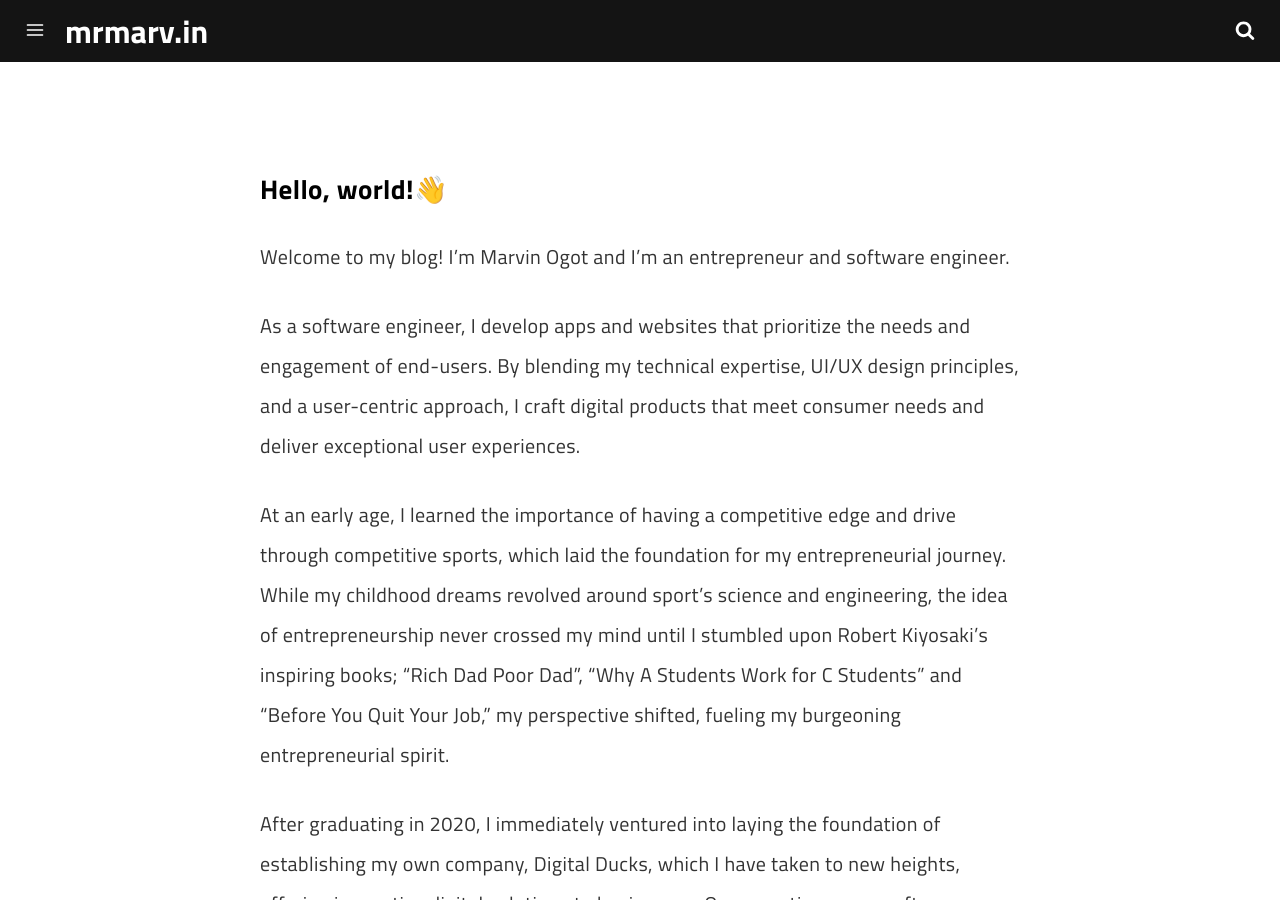
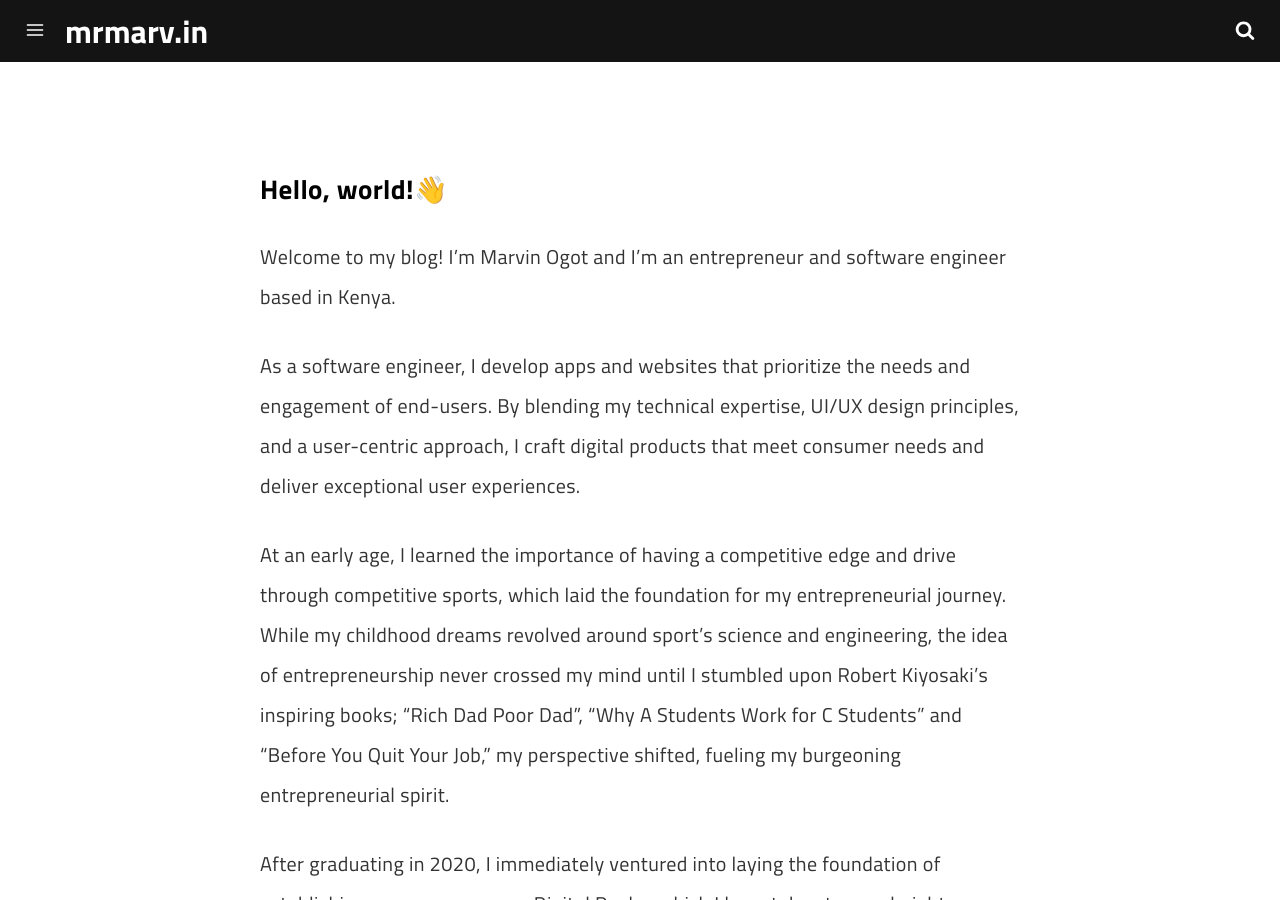
Before and after one commit to marv0/marv0.github.io, a Jekyll site: the page built from pages/about.md, in a window 1280 px wide and 900 px high. Built offline with Jekyll 4.4.1, drawn with Linux system fonts in a browser that asks for light colours; a script that is not in the unit is left out.

Commit message:
Update about.md

```diff
--- a/pages/about.md
+++ b/pages/about.md
@@ -8,7 +8,7 @@
 ---
 ### Hello, world!👋
 
-Welcome to my blog! I’m Marvin Ogot and I'm an entrepreneur and software engineer.
+Welcome to my blog! I’m Marvin Ogot and I'm an entrepreneur and software engineer based in Kenya.
 
 As a software engineer, I develop apps and websites that prioritize the needs and engagement of end-users. By blending my technical expertise, UI/UX design principles, and a user-centric approach, I craft digital products that meet consumer needs and deliver exceptional user experiences.
 
```
